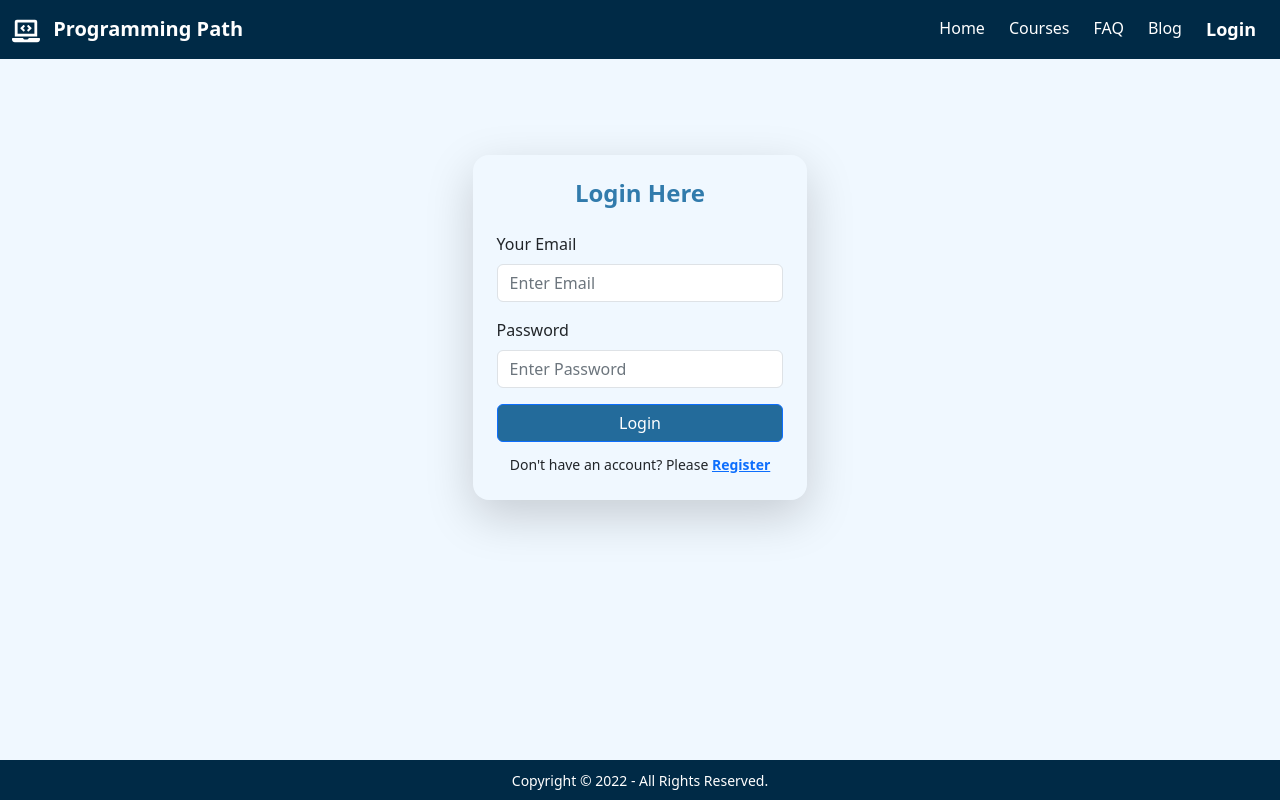
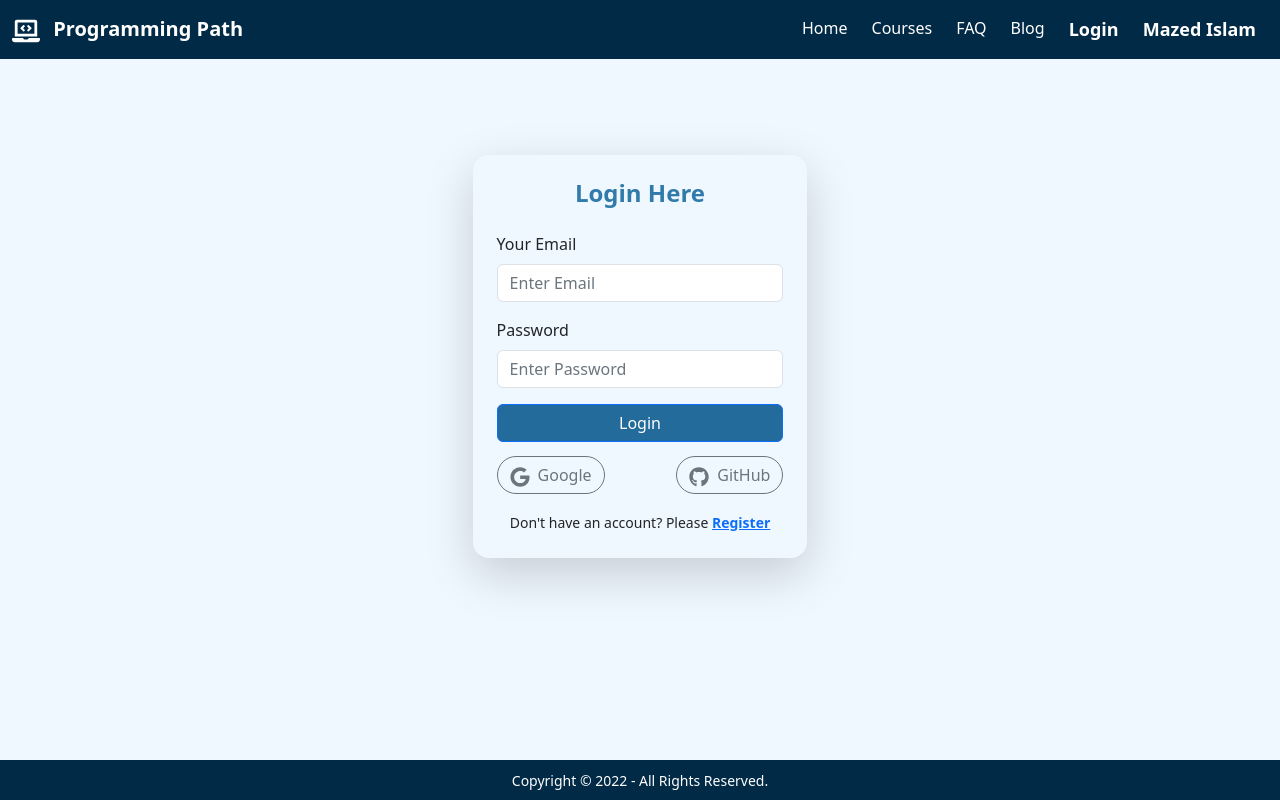
Before and after one commit to DevMazed04/programming-path-client, a React (Create React App) app: page /login in a window 1280 px wide. Built offline with nearby package versions, Linux system fonts and the light colour scheme.

Commit message:
login and register page created

```diff
--- a/src/Pages/Login/Login.css
+++ b/src/Pages/Login/Login.css
@@ -7,6 +7,10 @@
    background-color: rgb(35, 107, 155) !important;
 }
 
+.fs-7 {
+   font-size: 17px;
+}
+
 @media only screen and (min-width:280px) and (max-width:575px) {
 
    .login {
--- a/src/Pages/Login/Login.js
+++ b/src/Pages/Login/Login.js
@@ -1,18 +1,25 @@
 import Button from 'react-bootstrap/Button';
 import Form from 'react-bootstrap/Form';
 import app from '../../firebase/firebase.config';
-import { getAuth, createUserWithEmailAndPassword, sendEmailVerification, updateProfile } from 'firebase/auth';
+import { getAuth, createUserWithEmailAndPassword, sendEmailVerification, updateProfile, GoogleAuthProvider } from 'firebase/auth';
 import { useState } from 'react';
 import { Link } from 'react-router-dom';
 import './Login.css';
+import { FaGoogle, FaGithub } from 'react-icons/fa';
+import { useContext } from 'react';
+import { AuthContext } from '../../contexts/AuthProvider/AuthProvider';
 
 const auth = getAuth(app);
 
 const Login = () => {
+  const { providerLogin } = useContext(AuthContext);
+
+  const googleProvider = new GoogleAuthProvider();
+
   const [passError, setPassError] = useState('');
   const [userSuccess, setuserSuccess] = useState(false);
 
-  const handleRegister = (event) => {
+  const handleLogin = (event) => {
     event.preventDefault();
     setuserSuccess(false);
     const form = event.target;
@@ -31,44 +38,32 @@ const Login = () => {
       return;
     }
     setPassError('');
+  }
 
-    createUserWithEmailAndPassword(auth, email, password)
+  const handleGoogleSignIn = (event) => {
+    event.preventDefault();
+
+    providerLogin(googleProvider)
       .then((result) => {
         const user = result.user;
         console.log(user);
         setuserSuccess(true);
-        form.reset();
-        verifyEmail();
-        updateUserName(name);
+        // form.reset();
+        // verifyEmail();
+        // updateUserName(name);
       })
       .catch((error) => {
         console.error('error', error);
         setPassError(error.message);
         setuserSuccess(false);
       })
-  }
 
-  const verifyEmail = () => {
-    sendEmailVerification(auth.currentUser)
-      .then(() => {
-        alert('Verification email sent. Check your email');
-      })
-  }
-
-  const updateUserName = (name) => {
-    updateProfile(auth.currentUser, {
-      displayName: name
-    })
-      .then(() => {
-        console.log('Profile Updated!')
-      })
-      .catch((error) => console.error('error', error));
   }
 
   return (
     <div className='login mx-auto shadow-lg p-4 rounded-4 mt-5'>
       <h4 className='mb-4 text-center form-header fw-bold'>Login Here</h4>
-      <Form onSubmit={handleRegister}>
+      <Form onSubmit={handleLogin}>
 
         <Form.Group className="mb-3" controlId="formBasicEmail">
           <Form.Label>Your Email</Form.Label>
@@ -94,7 +89,29 @@ const Login = () => {
               Login
             </Button>
           </div>
-          <p className='m-0 text-center'> <small>Don't have an account? Please <Link to="/register"><b>Register</b></Link></small></p>
+
+          <div className='d-flex justify-content-between align-items-center mt-1'>
+
+            {/* <div>
+              <b className='form-header fs-7'>Login with</b>
+            </div> */}
+
+            <div>
+              <Button variant="outline-secondary" type="submit" className='w-100 rounded-pill' onClick={handleGoogleSignIn}>
+                <FaGoogle className='fs-5'></FaGoogle>
+                <span className='ms-2'>Google</span>
+              </Button>
+            </div>
+
+            <div>
+              <Button variant="outline-secondary" type="submit" className='w-100 rounded-pill'>
+                <FaGithub className='fs-5'></FaGithub>
+                <span className='ms-2'>GitHub</span>
+              </Button>
+            </div>
+          </div>
+
+          <p className='m-0 text-center mt-3'> <small>Don't have an account? Please <Link to="/register"><b>Register</b></Link></small></p>
         </div>
       </Form>
     </div>
--- a/src/Pages/Shared/Header/Header.js
+++ b/src/Pages/Shared/Header/Header.js
@@ -2,8 +2,11 @@ import React from 'react';
 import { Link } from 'react-router-dom';
 import './Header.css';
 import { FaLaptopCode } from 'react-icons/fa';
+import { useContext } from 'react';
+import { AuthContext } from '../../../contexts/AuthProvider/AuthProvider';
 
 const Header = () => {
+  const { user } = useContext(AuthContext);
 
   return (
     <nav className="navbar navbar-expand-lg nav-bg navbar-dark mb-5 sticky-top">
@@ -19,7 +22,7 @@ const Header = () => {
         <div className="collapse navbar-collapse" id="navbarText">
           <ul className="navbar-nav ms-auto mb-2 mb-lg-0">
             <li className="nav-item mx-1">
-              <Link className="nav-link active" aria-current="page" to="/">Home</Link>
+              <Link className="nav-link active" aria-current="page" to="/home">Home</Link>
             </li>
             <li className="nav-item mx-1">
               <Link className="nav-link active" to="/courses">Courses</Link>
@@ -32,6 +35,9 @@ const Header = () => {
             </li>
             <li className="nav-item mx-1">
               <Link className="nav-link active fw-bold log-in" to="/login">Login</Link>
+            </li>
+            <li className="nav-item mx-1">
+              <Link className="nav-link active fw-bold log-in" to="/">{user?.displayName}</Link>
             </li>
           </ul>
           {/* <span className="navbar-text">
--- a/src/Routes/Routes/Routes.js
+++ b/src/Routes/Routes/Routes.js
@@ -17,6 +17,10 @@ export const routes = createBrowserRouter([
     children: [
       {
         path: '/',
+        element: <Home></Home>
+      },
+      {
+        path: '/home',
         element: <Home></Home>
       },
       {
--- /dev/null
+++ b/src/contexts/AuthProvider/AuthProvider.js
@@ -0,0 +1,25 @@
+import { getAuth, signInWithPopup } from 'firebase/auth';
+import React from 'react';
+import { createContext } from 'react';
+import app from '../../firebase/firebase.config';
+
+export const AuthContext = createContext();
+const auth = getAuth(app);
+
+const AuthProvider = ({ children }) => {
+   const user = { displayName: "Mazed Islam" }
+
+   const providerLogin = (provider) => {
+      return signInWithPopup(auth, provider);
+   }
+
+   const authInfo = { user, providerLogin }
+
+   return (
+      <AuthContext.Provider value={authInfo}>
+         {children}
+      </AuthContext.Provider>
+   );
+};
+
+export default AuthProvider;
--- a/src/index.js
+++ b/src/index.js
@@ -4,12 +4,15 @@ import './index.css';
 import App from './App';
 import reportWebVitals from './reportWebVitals';
 import 'bootstrap/dist/css/bootstrap.min.css';
+import AuthProvider from './contexts/AuthProvider/AuthProvider';
 
 const root = ReactDOM.createRoot(document.getElementById('root'));
 root.render(
-  // <React.StrictMode>
-  <App />
-  // </React.StrictMode>
+  <React.StrictMode>
+    <AuthProvider>
+      <App />
+    </AuthProvider>
+  </React.StrictMode>
 );
 
 // If you want to start measuring performance in your app, pass a function
```
